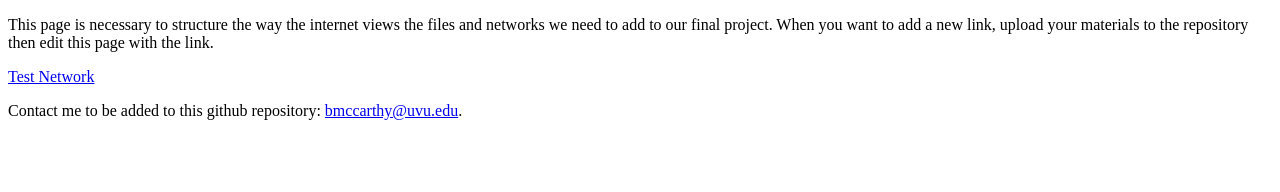
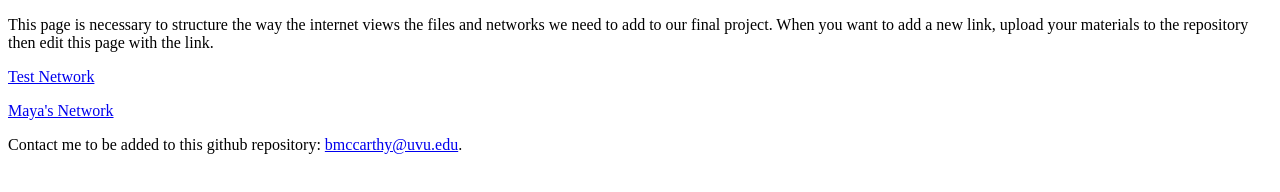
Before and after one commit to bmccarthyuvu/digitalancientrome, a plain HTML site: page index.html in a window 1280 px wide. Drawn offline with Linux system fonts and the light colour scheme.

Commit message:
add Maya's net to the index

```diff
--- a/index.html
+++ b/index.html
@@ -7,6 +7,7 @@
 <body>
   <p>This page is necessary to structure the way the internet views the files and networks we need to add to our final project. When you want to add a new link, upload your materials to the repository then edit this page with the link.</p>
   <p><a href="testNet">Test Network</a></p>
+  <p><a href="mayaNet">Maya's Network</a></p>
   <p>Contact me to be added to this github repository: <a href="mailto:bmccarthy@uvu.edu">bmccarthy@uvu.edu</a>.</p>
 </body>
 </html>
```
